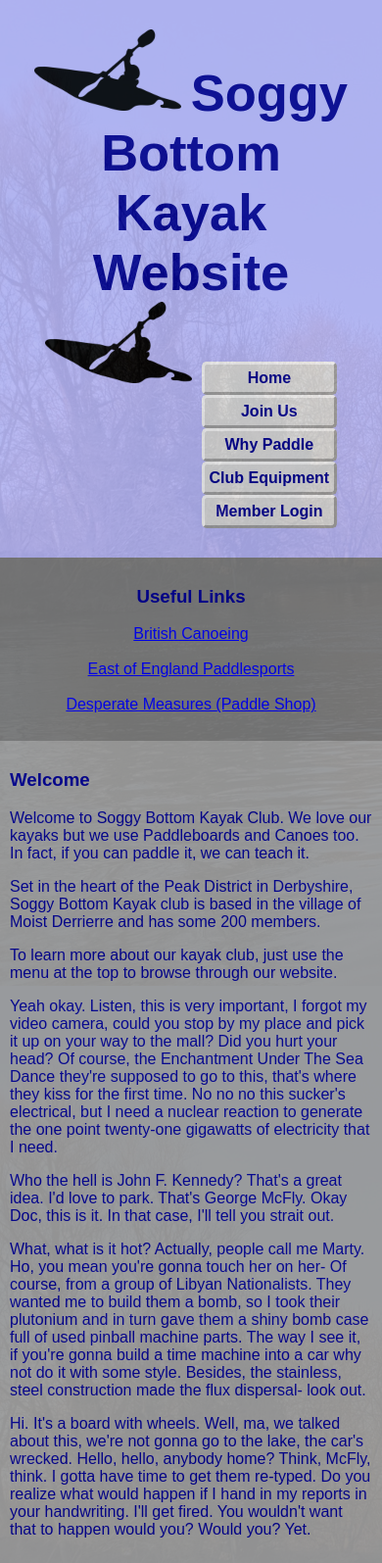
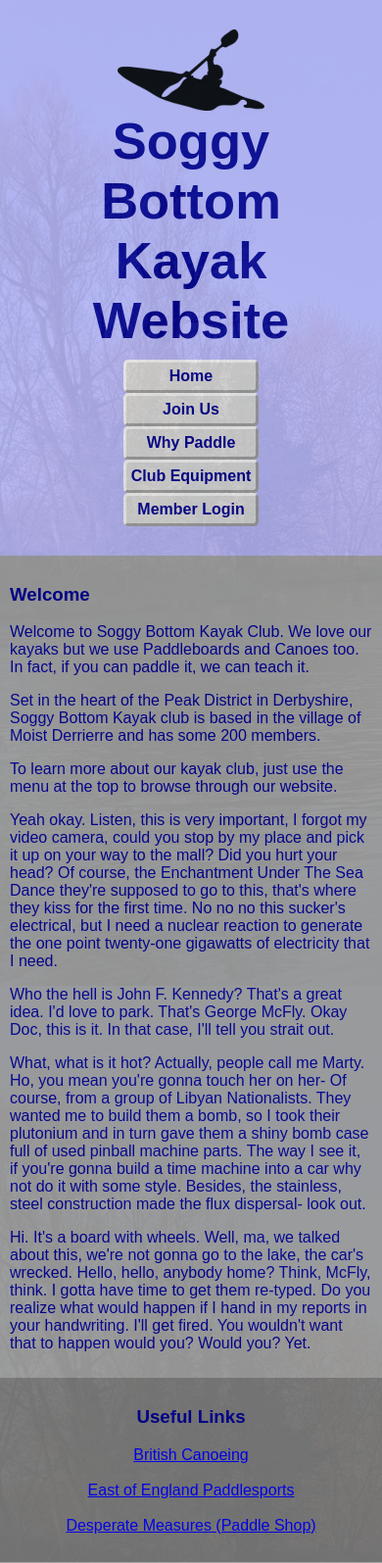
Before and after one commit to mxfoyster/SoggyBottomKayakWebsite, a PHP site: page / in a window 390 px wide; the page is wider, and only the part inside the window is pictured. Shown: the top 1595 px of that part at 98% size. Run offline with PHP 8.4, Linux system fonts and the light colour scheme; some libraries are stand-ins or nearby versions.

Commit message:
Caps detect and tidying
We now have a caps lock detect / alert in the password field as I promised myself. The submit button positioning was also corrected

Some changes made to my media query to tidy up narrow display.

A bit of general tidying up to keep things neat.

```diff
--- a/css/loginBox.css
+++ b/css/loginBox.css
@@ -1,4 +1,4 @@
-/* Our CSS for the custom alert box. Will be extracted to a separate sheey=t later me thinks :-D */
+/* Our CSS for the custom login box. Will be extracted to a separate sheey=t later me thinks :-D */
 .ourLoginBox
 {
 	position: absolute;
@@ -31,4 +31,13 @@
 	left: 50%;
 	transform: translate(-50%, -50%);/* Fast becoming by favourite bit of css allowing for dimensions of element */
 }
-/* End of custome alert box css */
+
+#capsAlert
+{
+	color: red;
+	display: none;
+	position: relative;
+	right: 180px;
+	bottom: 30px;
+}
+/* End of custom login box css */
--- a/css/style.css
+++ b/css/style.css
@@ -102,9 +102,20 @@ body {
 	{
     grid-template-areas:
       'header header header header header header'
-      'left left left left left left'
       'middle middle middle middle middle middle'
+	  'left left left left left left'
       'right right right right right right'
       'footer footer footer footer footer footer';
 	}
+
+	.logoLeft
+	{
+		display: block;
+		margin: auto;
+	}
+
+	.logoRight
+	{
+		display: none;
+	}
 }
--- a/include/index.js
+++ /dev/null
@@ -1,14 +0,0 @@
-
-//Call our custom alert box (set to visible) and display the text sent in the parameter
-function CallCustomAlert (message /*,refreshAfter*/)
-{
-	loginform ="<br/><br/><form name=\"\" method=\"post\" action=\"include/login.php\">";
-	loginform +="<label for=\"\">Username</label>&nbsp;&nbsp;<input type=\"text\" name=\"uName\" value=\"\" id=\"unameID\" maxlength=\"30\" />";
-	loginform +="<br/><br/>";
-	loginform +="<label for=\"\">Password</label>&nbsp;&nbsp;<input type=\"password\" name=\"pwd\" id=\"pwdID\" size=\"20\" maxlength=\"30\" />";
-	loginform +="<br/><br/><input class=\"ourLoginSubmit\" type=\"submit\" value=\"SUBMIT\" /></form>";
-
-	document.getElementById("ourLoginBoxCNT").style.visibility="visible";
-	document.getElementById("loginText").innerHTML = message + loginform;
-	//if (refreshAfter) toReload=true;
-}
```
Also changed, not shown: include/login.js (added, +33 -0 lines), 3 other files.
